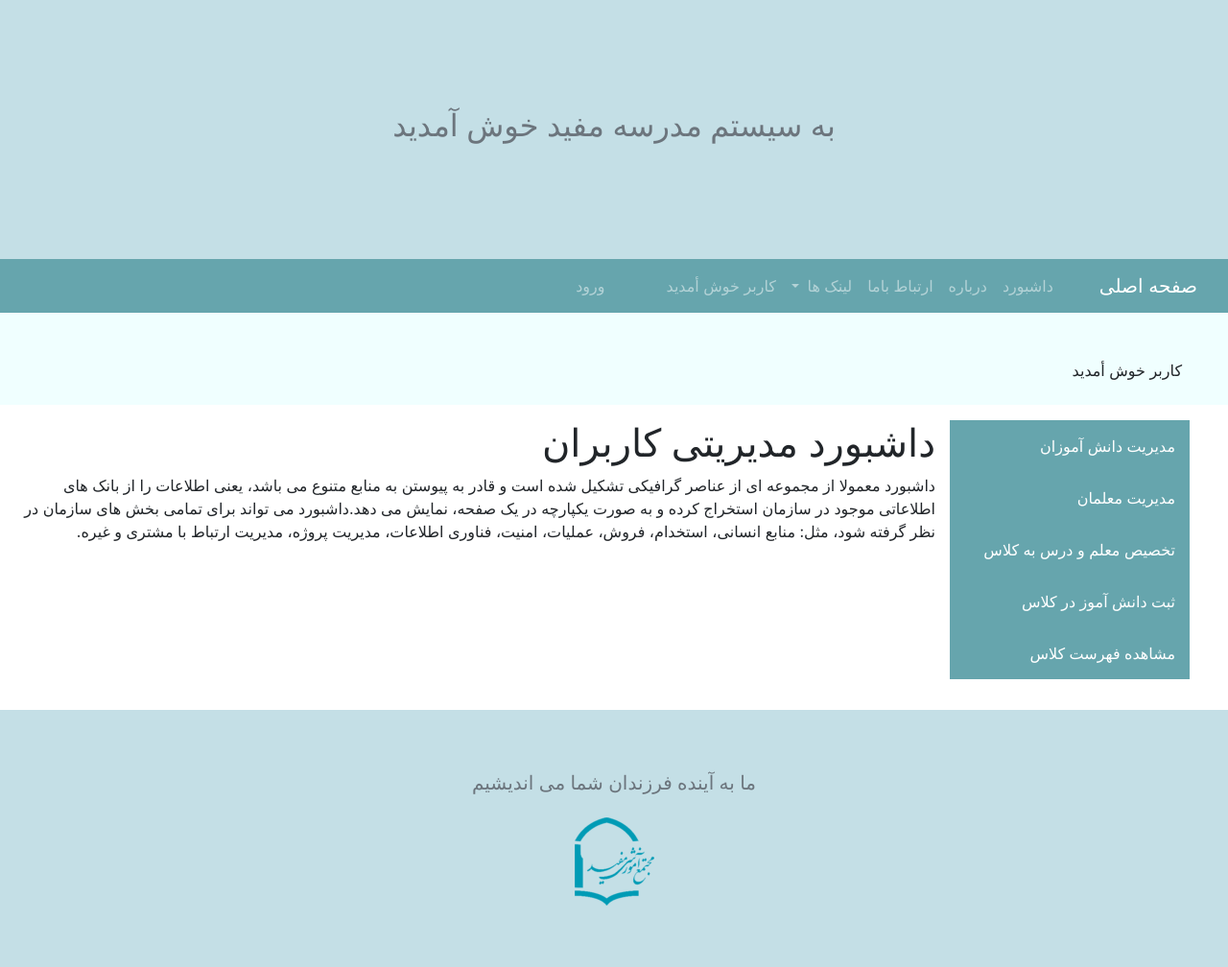
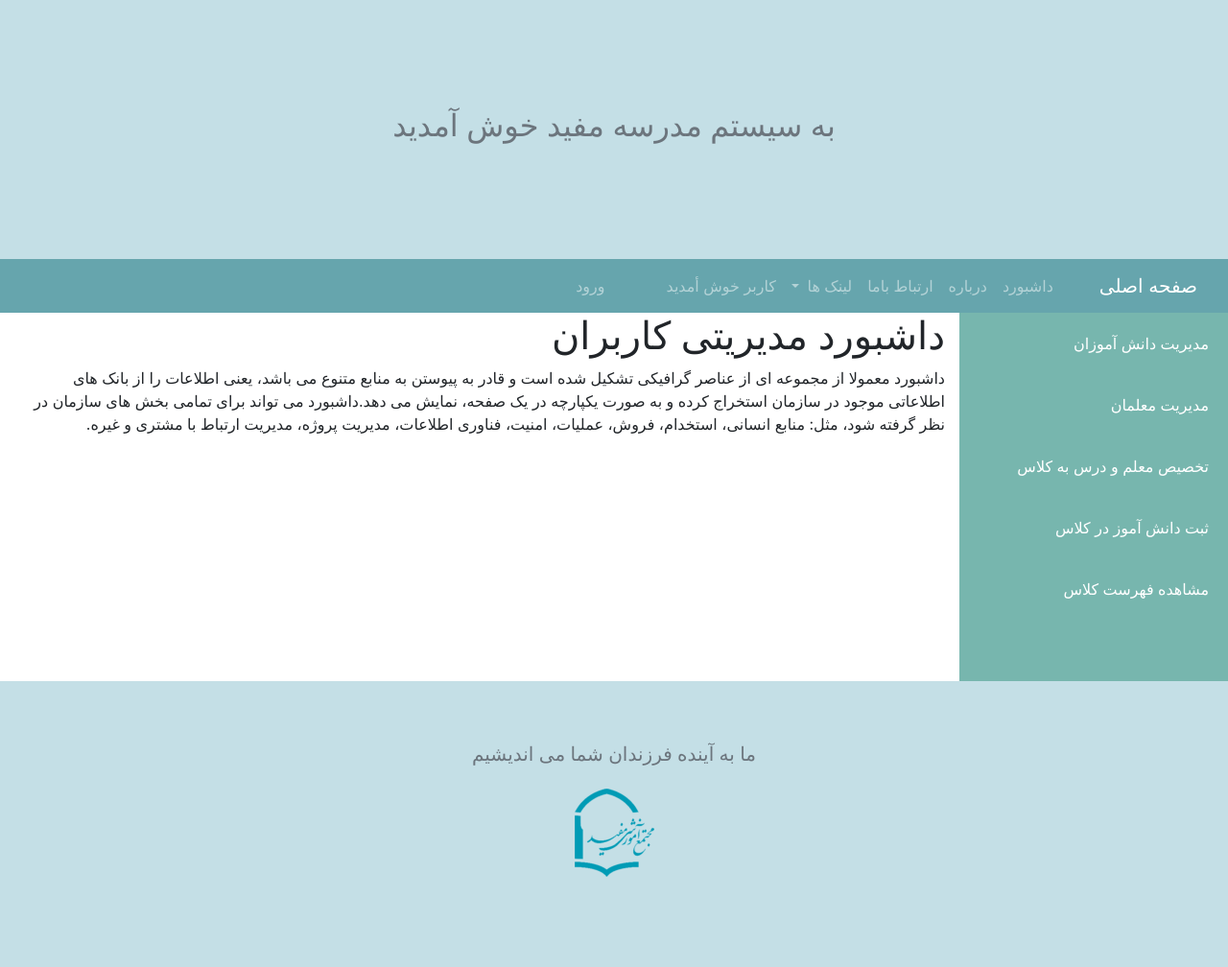
Before and after one commit to hamidrezadavirani/simorgh, a Django app: page /dashboard/ in a window 1280 px wide. Shown: the whole page at 96% size. After the commit the page ends 914 px from the top, so only its background shows below. Run offline with Django 3.2, Linux system fonts and the light colour scheme; some libraries are stand-ins or nearby versions.

Commit message:
this test performed using paycharm

```diff
--- a/edu/templates/edu/dashboard.html
+++ b/edu/templates/edu/dashboard.html
@@ -11,15 +11,25 @@ list-style: none;
 }
 
 a{
-text-decoration: none;
+text-decoration: none !important;
 color: white;
 }
 
+a:hover{
+color: white;
+}
+
+#wrapper li:hover {
+background-color: darkcyan;
+}
+
+
+
+
 #wrapper li{
-background-color: #66a5ad;
-width: 250px;
-padding: 15px;
-
+background-color: #77B6AE;
+width: 280px;
+padding: 20px;
 }
 
 </style>
@@ -29,21 +39,11 @@ padding: 15px;
 
 {% block content %}
 
-
-
-
-        <div class="p-5" style="background-color: azure; height:10px;">
-           کاربر   {{ user.username }}  خوش أمدید
-        </div>
-
-
-
-
-<div id="wrapper" class="d-flex py-3 px-0">
+<div id="wrapper" class="d-flex px-0" >
 
         <!-- Sidebar -->
-        <div id="sidebar-wrapper mx-0">
-            <ul class="sidebar-nav">
+        <div id="sidebar-wrapper col-sm-12" style="background-color: #77B6AE;">
+            <ul class="sidebar-nav pb-5 p-0 ">
                 <li>
                     <a href="/students/">مدیریت دانش آموزان</a>
                 </li>
@@ -64,7 +64,7 @@ padding: 15px;
         <!-- /#sidebar-wrapper -->
 
         <!-- Page Content -->
-        <div id="page-content-wrapper">
+        <div id="page-content-wrapper col-sm-12">
             <div class="container-fluid">
                 <div class="row">
                     <div class="col-lg-12">
```
